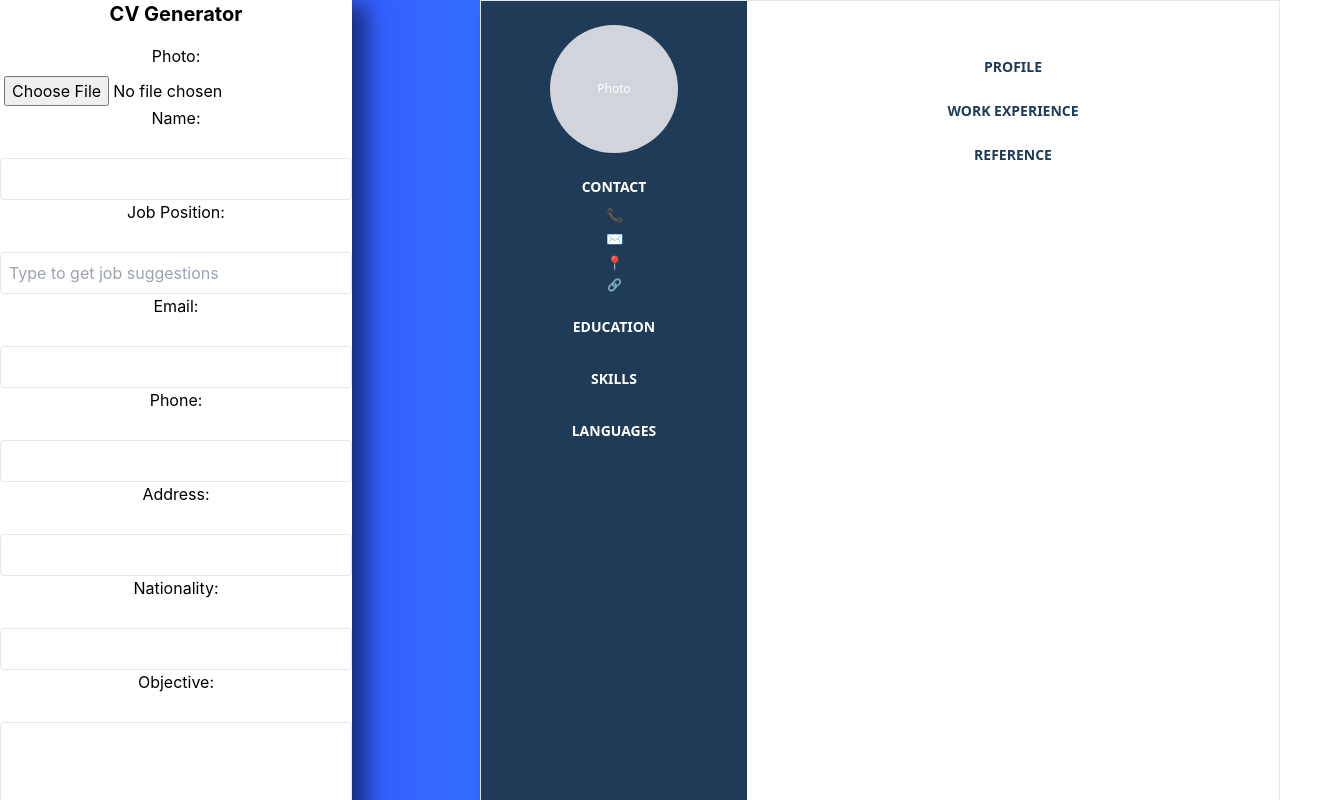
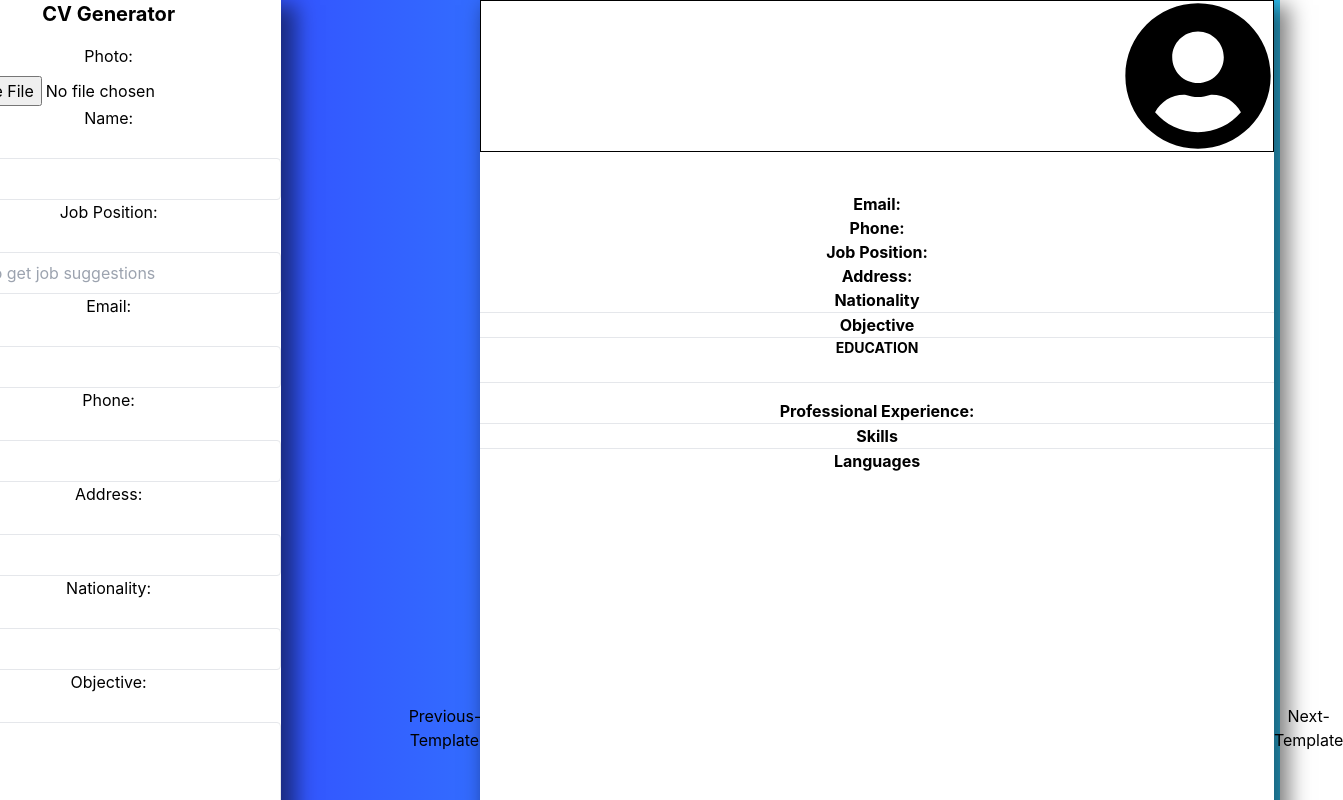
Before and after one commit to Muchunguzi/CV_marker_app, a React (Create React App) app: page / in a window 1280 px wide. Shown: the top 800 px of the page, 1343 px wide, since content can reach past the window. Built offline with nearby package versions, Linux system fonts and the light colour scheme.

Commit message:
added some functionality on the cv app

```diff
--- a/src/components/Cv_marker.js
+++ b/src/components/Cv_marker.js
@@ -35,8 +35,30 @@ const CVGenerator = () => {
   });
 
   const [filteredJobs, setFilteredJobs] = useState([]);
+  const [currentIndex , setCurrentIndex] = useState(0);
 
   const cvRef = useRef(null);
+
+  const Templates = [PlainWhiteTemplate  ,Template2 ] /*These are the individual CV templates*/
+
+  const ActiveTemplate = Templates[currentIndex];
+
+
+
+
+  const nextTemplate = () => {
+    setCurrentIndex(
+      (prevIndex)  => (prevIndex + 1) % Templates.length
+    )
+  };
+
+  const prevTemplate = () => {
+    setCurrentIndex(
+      (prevIndex)  => (prevIndex - 1 + Templates.length) % Templates.length
+    )
+  };
+
+
 
   const handlePrint = useReactToPrint({
     contentRef:cvRef, // Directly passing the ref here
@@ -205,13 +227,12 @@ const CVGenerator = () => {
        </p>
         <button type="button" onClick={handlePrint} className="bg-blue-500 text-white px-4 py-2 rounded shadow hover:bg-blue-600">Print CV</button>
       </form>
-
+      <button onClick={prevTemplate}>Previous-Template</button>
       {/* CV Preview Section */}
       <div className="CVs_preview">
-          {/*<PlainWhiteTemplate ref = {cvRef} formData = {formData}/> This is the white template */}
-          <Template2 ref = {cvRef} formData = {formData} />
+      <ActiveTemplate ref = {cvRef} formData = {formData} />
       </div>
-
+      <button onClick={nextTemplate}>Next-Template</button>
     </div>
   );
 };
--- a/src/components/PlainWhiteTemplate.js
+++ b/src/components/PlainWhiteTemplate.js
@@ -24,8 +24,19 @@ const PlainWhiteTemplate = forwardRef(({formData}, cvRef) => {
 <p><strong>Objective</strong></p>
 <p>{formData.objective}</p>
 <hr />
-<p><strong>Education</strong></p>
-<p>{formData.education}</p>
+<p>
+<div className="mb-6 w-full">
+            <h3 className="font-bold text-sm mb-2">EDUCATION</h3>
+            {formData.education?.map((edu, idx) => (
+              <div key={idx} className="mb-2">
+                <p className="font-semibold text-xs">{edu.year}</p>
+                <p className="text-xs">{edu.school}</p>
+                <p className="text-xs italic">{edu.degree}</p>
+              </div>
+            ))}
+          </div>
+
+</p>
 <hr />
 <p className="mt-4"><strong>Professional Experience:</strong></p>
 <p>{formData.professionalExperience}</p>
```
Also changed, not shown: package.json (+1 -44 lines), 2 other files (tests, documents, lock files or other folders).
